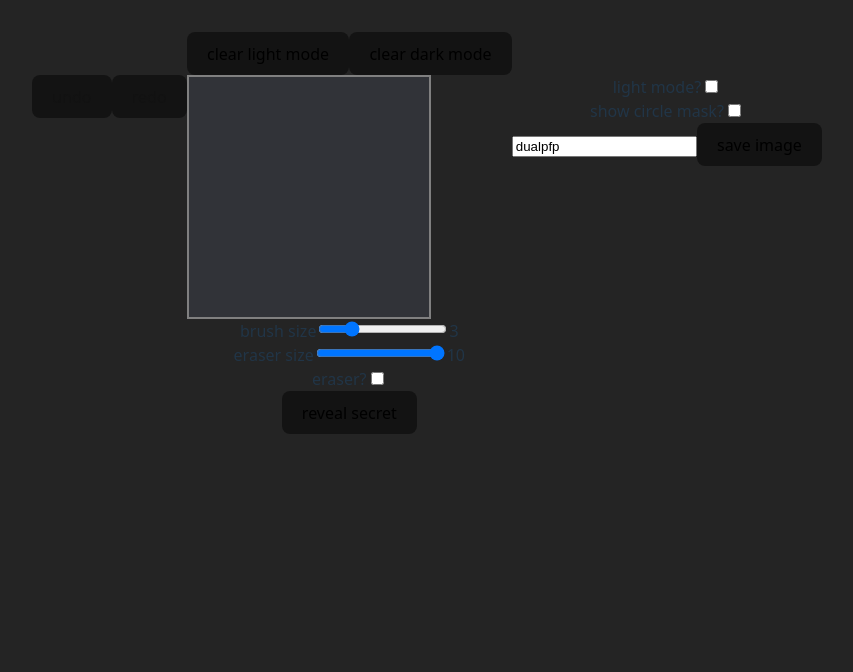
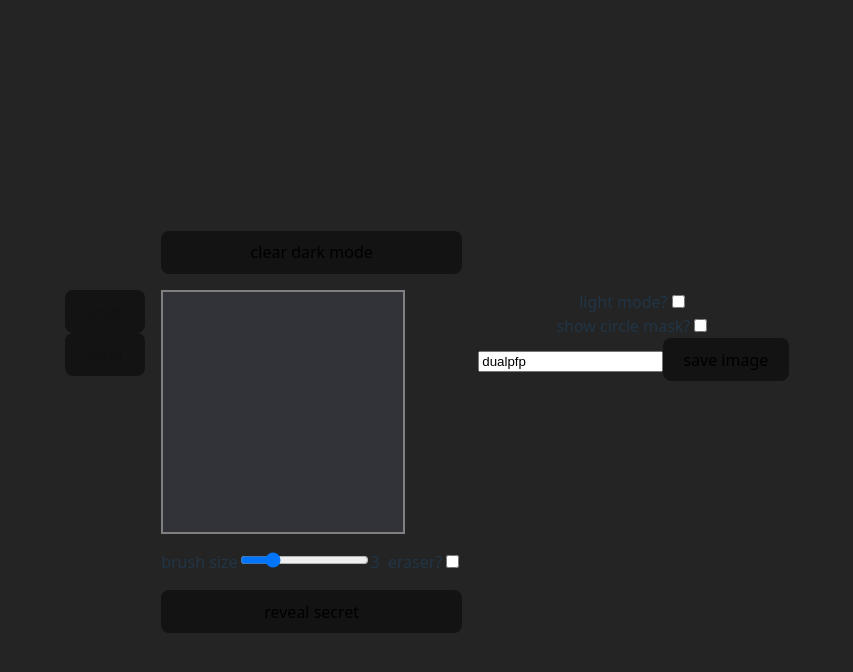
Before and after one commit to krispyre/dualpfp, a React (Vite) app: page / in a window 1280 px wide. Shown: the top 672 px of the page, without its empty margins (213-1066 px from the left). Built offline with nearby package versions, Linux system fonts and the light colour scheme.

Commit message:
layout slider grids inside

```diff
--- a/src/App.css
+++ b/src/App.css
@@ -14,29 +14,56 @@
   flex-direction: column;
 }
 
+/* grid layout */
 #gridWrap {
+  margin: auto;
   display: grid;
+  gap: 1em;
   grid-template-areas:
-    ". clear ."
-    "undo canvas toggles"
-    ". sliders .";
+    ". a ."
+    "b c d"
+    ". e .";
 
   #clearBtns {
-    grid-area: clear;
+    grid-area: a;
   }
   #undoStack {
-    grid-area: undo;
+    grid-area: b;
   }
   #canvasContainer {
-    grid-area: canvas;
+    grid-area: c;
   }
   #displayToggles {
-    grid-area: toggles;
+    grid-area: d;
   }
   #brushSettings {
-    grid-area: sliders;
+    grid-area: e;
+    display: grid;
+    gap: 0.5em;
+    grid-template-areas:
+      "- b"
+      "- b"
+      "o o";
+    #eraserToggle {
+      grid-area: b;
+    }
+    #revealSecret {
+      grid-area: o;
     }
   }
+  > section {
+    display: flex;
+    flex-direction: column;
+  }
+}
+
+#canvasContainer {
+  position: relative;
+  border: 2px gray solid;
+  width: var(--cDisplayLength);
+  min-width: 100px;
+  min-height: 100px;
+  aspect-ratio: 1;
 
   canvas {
     position: absolute;
@@ -53,18 +80,6 @@ canvas {
     user-select: none;
     -webkit-touch-callout: none;
   }
-#canvasContainer {
-  position: relative;
-  border: 2px gray solid;
-  width: var(--cDisplayLength);
-  min-width: 100px;
-  min-height: 100px;
-  aspect-ratio: 1;
-}
-.tools {
-  display: flex;
-  flex-direction: column;
-  gap: 5px;
 }
 button {
   border-radius: 8px;
--- a/src/App.tsx
+++ b/src/App.tsx
@@ -214,7 +214,7 @@ function App() {
         <canvas id="ui" className="layer" width={LENGTH}></canvas>
         <CircleMask isEnabled={showCircleMask} length={LENGTH} />
       </section>
-      <div id="undoStack">
+      <section id="undoStack">
         <button
           name="undo"
           id="undo"
@@ -231,9 +231,9 @@ function App() {
         >
           redo
         </button>
-      </div>
-      <div id="brushSettings">
-        <div id="brushSlider">
+      </section>
+      <section id="brushSettings">
+        <div id="brushSlider" style={{ display: isEraser ? "none" : "block" }}>
           <label htmlFor="brushSize">brush size</label>
           <input
             type="range"
@@ -246,7 +246,7 @@ function App() {
           />
           <label htmlFor="brushSize">{brushSize}</label>
         </div>
-        <div id="eraserSlider">
+        <div id="eraserSlider" style={{ display: isEraser ? "block" : "none" }}>
           <label htmlFor="eraserSize">eraser size</label>
           <input
             type="range"
@@ -270,6 +270,7 @@ function App() {
           />
         </div>
         <button
+          id="revealSecret"
           onClick={handleToggleSecret}
           onPointerLeave={() => handleShowSecret(0, false)}
           onPointerMove={(e) => {
@@ -282,12 +283,13 @@ function App() {
         >
           {showSecret ? "regular bg" : "reveal secret"}
         </button>
-      </div>
-      <div id="clearBtns">
+      </section>
+      <section id="clearBtns">
         <button
           name="clearLayerLight"
           id="clearLayerLight"
           onClick={handleClearLight}
+          style={{ display: isLight ? "block" : "none" }}
         >
           clear light mode
         </button>
@@ -295,12 +297,13 @@ function App() {
           name="clearLayerDark"
           id="clearLayerDark"
           onClick={handleClearDark}
+          style={{ display: isLight ? "none" : "block" }}
         >
           clear dark mode
         </button>
-      </div>
-      <div id="displayToggles">
-        <div>
+      </section>
+      <section id="displayToggles">
+        <div id="lightToggle">
           <label htmlFor="isLight">light mode?</label>
           <input
             type="checkbox"
@@ -310,7 +313,7 @@ function App() {
             onChange={(e) => handleSetLight(e.target.checked)}
           />
         </div>
-        <div>
+        <div id="circleToggle">
           <label htmlFor="showCircleMask">show circle mask?</label>
           <input
             type="checkbox"
@@ -332,7 +335,7 @@ function App() {
             save image
           </button>
         </div>
-      </div>
+      </section>
     </main>
   );
 }
```
Lines whose indentation alone changed are shown as unchanged.
